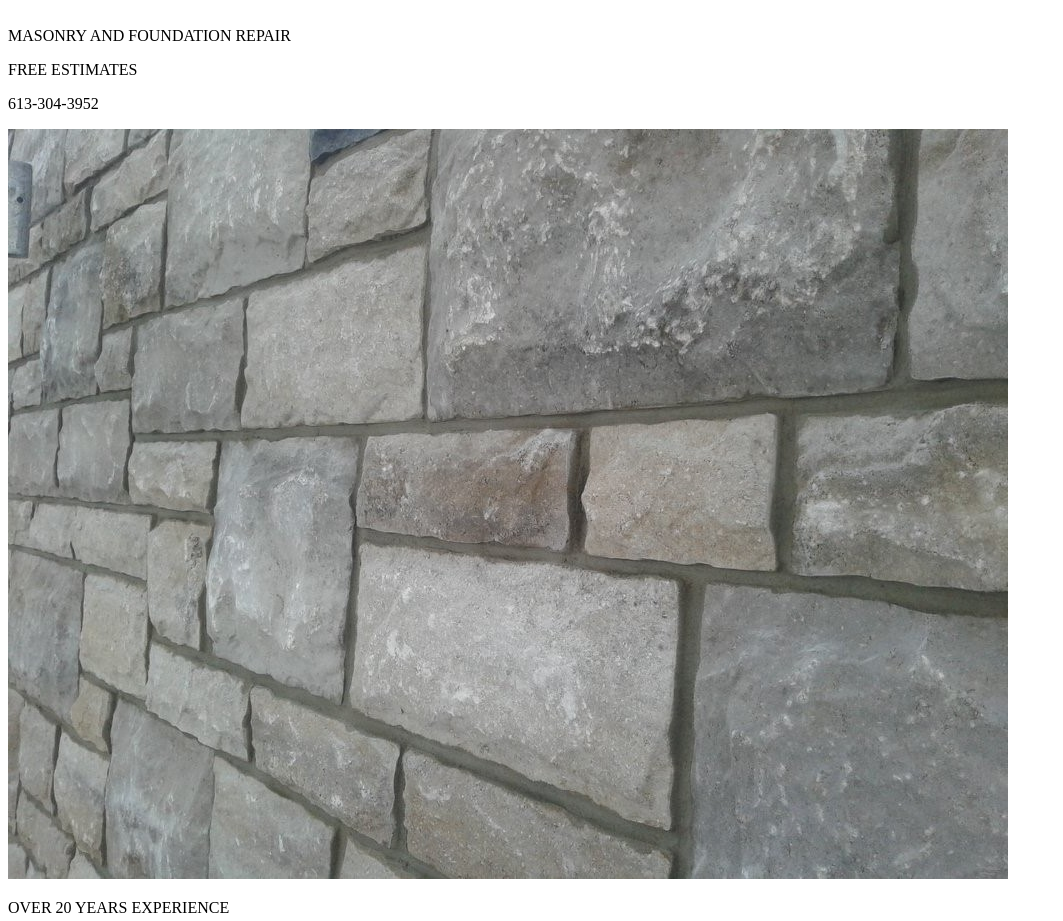
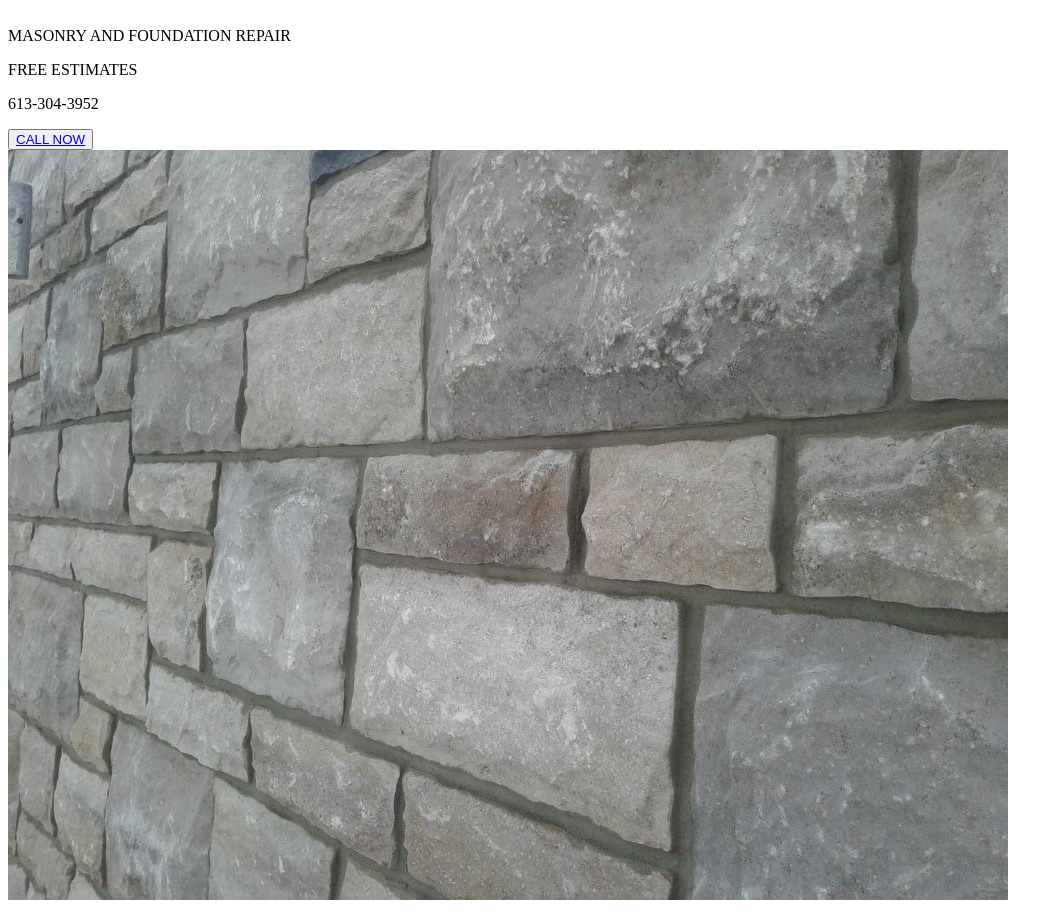
Before and after one commit to EMurrell/Masons-touch-website, a Next.js app: page / in a window 1280 px wide. Shown: the part 1989-2910 px from the top of the page, without its empty margins (0-1063 px from the left). Built offline with nearby package versions, Linux system fonts and the light colour scheme.

Commit message:
add call now button

```diff
--- a/components/Hero.js
+++ b/components/Hero.js
@@ -125,10 +125,13 @@ export default function Hero() {
                 FREE ESTIMATES
               </p>
               <div className="sm:mt-8 sm:flex sm:justify-center lg:justify-start">
-                <p className="text-4xl font-bold tracking-tight text-yellow-600 sm:text-5xl md:text-6xl">
+                <p className="text-3xl font-bold tracking-tight text-yellow-600 md:text-5xl ">
                   613-304-3952
                 </p>
               </div>
+              <button className="px-4 py-2 mt-8 font-bold text-white bg-yellow-600 rounded hover:bg-yellow-700">
+                <a href="tel:+1-613-304-3952">CALL NOW</a>
+              </button>
             </div>
           </main>
         </div>
```
